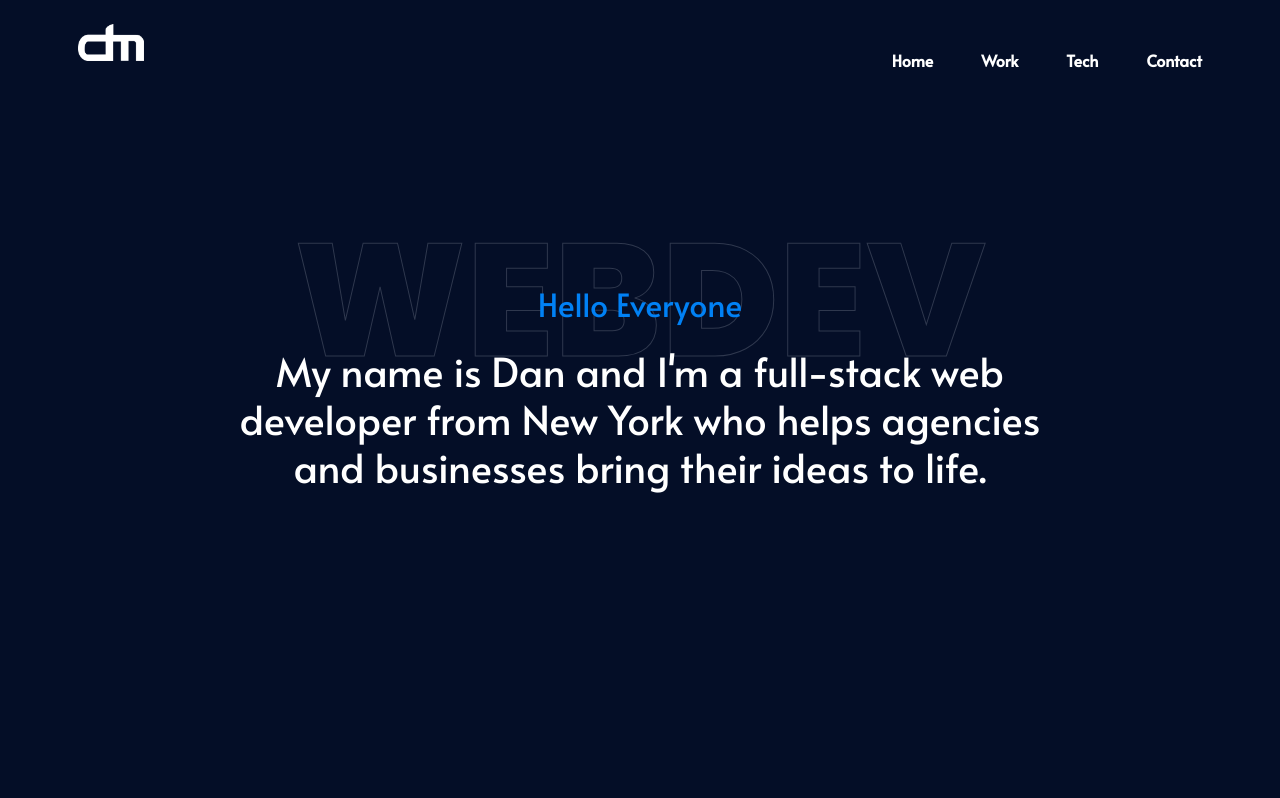
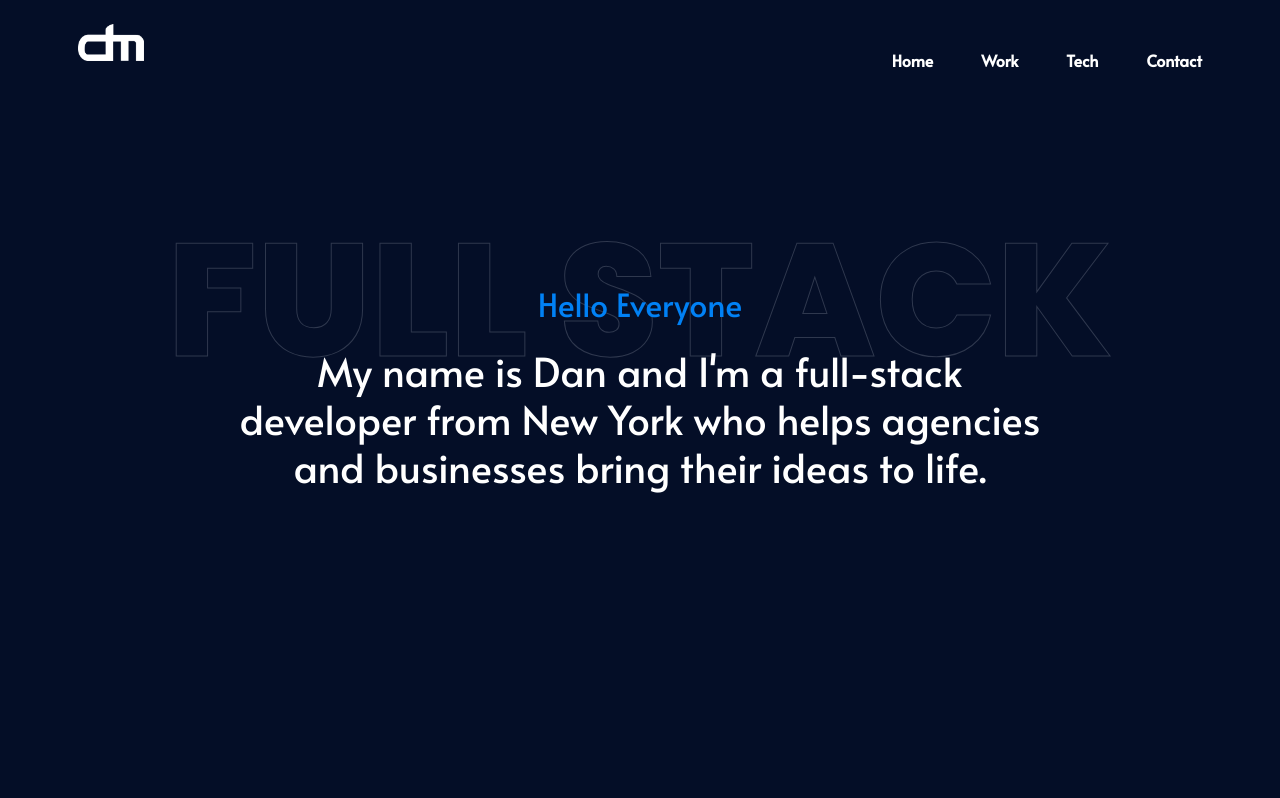
Before and after one commit to dmls/portfolio, a React (Create React App) app: page / in a window 1280 px wide. Shown: the top 798 px of the page. Built offline with nearby package versions, Linux system fonts and the light colour scheme; grey boxes are pictures that could not be loaded.

Commit message:
Update intro copy

```diff
--- a/src/Components/Intro.js
+++ b/src/Components/Intro.js
@@ -4,7 +4,7 @@ import SectionBgText from './SectionBgText';
 
 class Intro extends React.Component {
   render() {
-    let copy = 'My name is Dan and I\'m a full-stack web developer from New York who helps agencies and businesses bring their ideas to life.';
+    let copy = 'My name is Dan and I\'m a full-stack developer from New York who helps agencies and businesses bring their ideas to life.';
 
     let content = (
       <Col className="align-middle mt-auto mb-auto">
@@ -28,7 +28,7 @@ class Intro extends React.Component {
       <SectionBgText
         id="intro"
         containerClasses="intro bg-blueDark text-center vh-100"
-        bgText="Webdev"
+        bgText="full stack"
         content={content}
       />
     );
```
